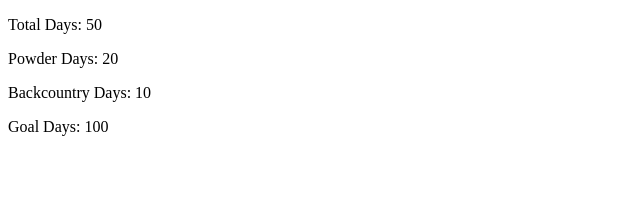
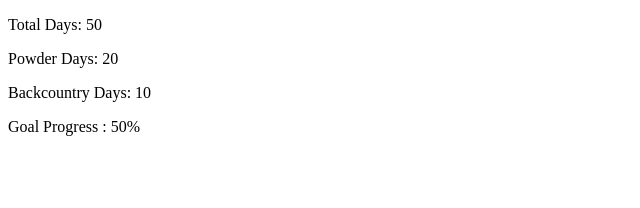
Before and after one commit to mondai40/ReactPractice, a React (Create React App) app in the folder selfStudy2/my-app/: page / in a window 1280 px wide. Shown: the top 208 px of the page, without its empty margins (0-640 px from the left). Built offline with nearby package versions, Linux system fonts and the light colour scheme.

Commit message:
add method

```diff
--- a/selfStudy2/my-app/src/index.js
+++ b/selfStudy2/my-app/src/index.js
@@ -9,6 +9,12 @@
 };
 
 class SkiDay extends Component {
+    getPercent = (decimal) => {
+        return  decimal * 100 + "%";
+    }
+    clacGoalProgress = (total, goal) => {
+        return this.getPercent(total/goal);
+    }
     render() {
         const {total, powder, backCountry, goal} = this.props;
         return(
@@ -23,7 +29,7 @@
                     <p>Backcountry Days: {backCountry}</p>
                 </div>
                 <div>
-                    <p>Goal Days: {goal}</p>
+                    <p>Goal Progress : {this.clacGoalProgress(total, goal)}</p>
                 </div>
             </section>
         );
```
